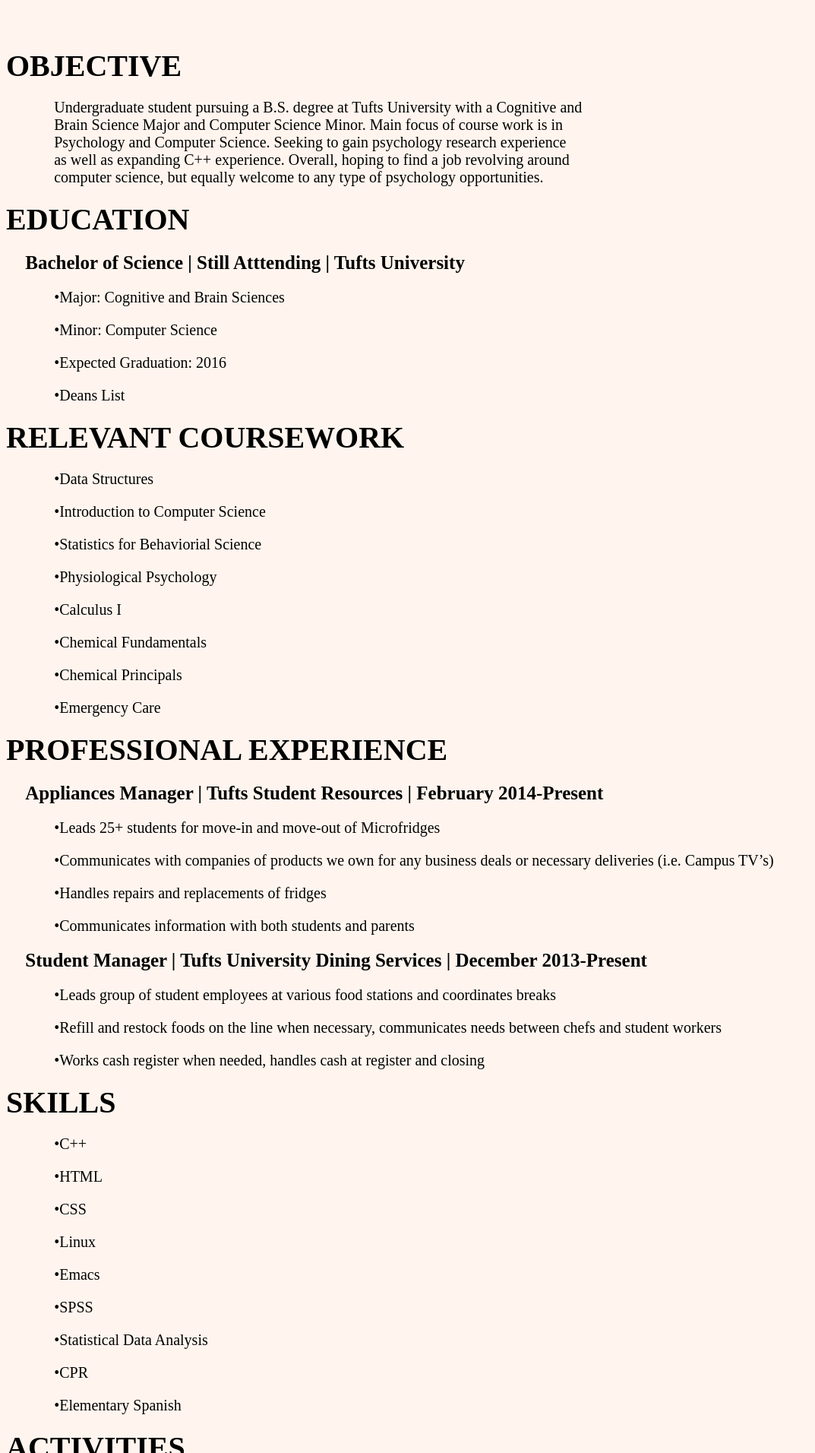
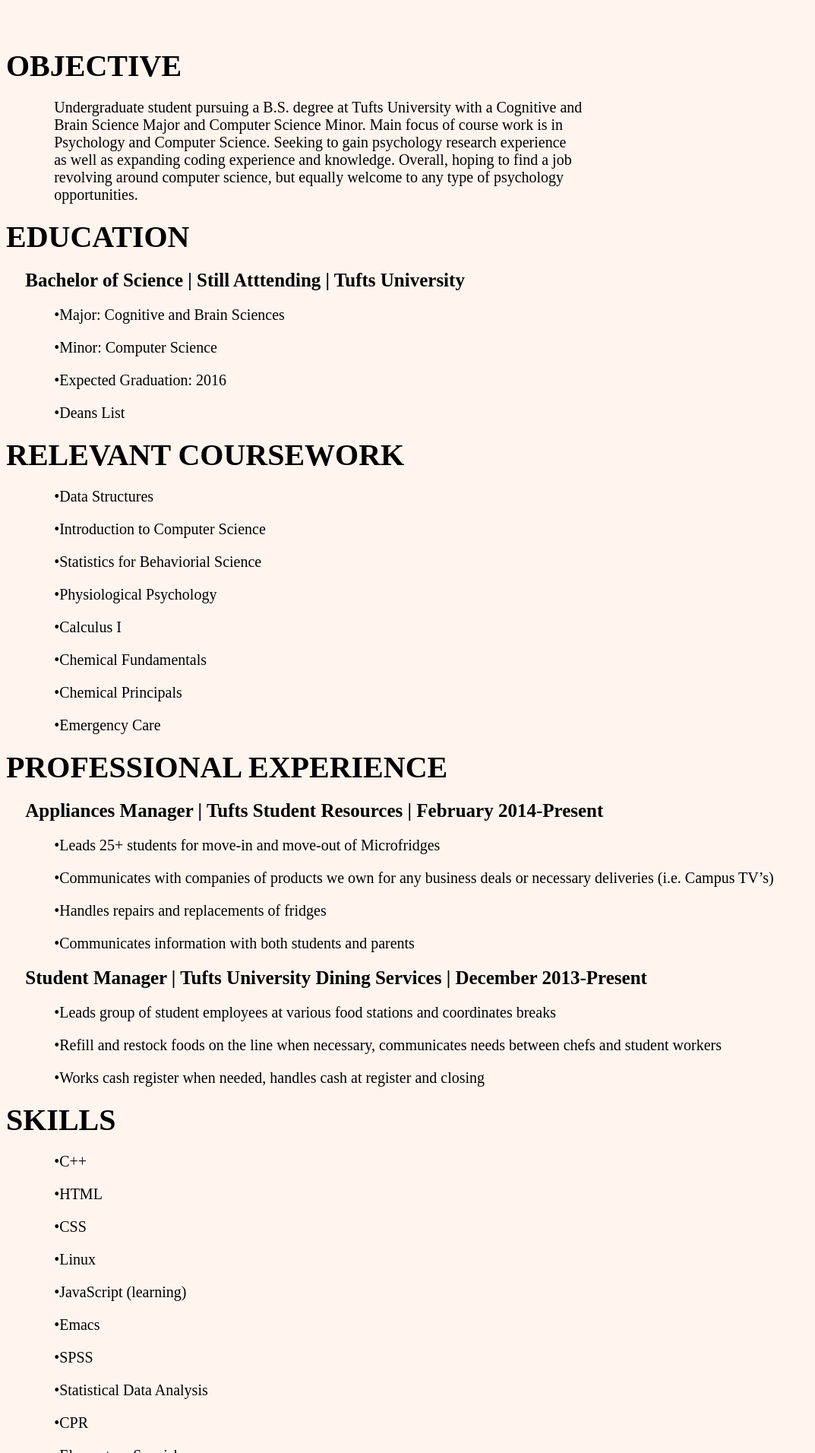
Before and after one commit to aholton001/aholton001.github.io, a plain HTML site: page resume.html in a window 1280 px wide. Shown: the part 220-2132 px from the top of the page at 76% size, without its empty margins (0-1073 px from the left). Drawn offline with Linux system fonts and the light colour scheme.

Commit message:
adding class examples

```diff
--- a/resume.html
+++ b/resume.html
@@ -13,7 +13,7 @@
 		<div>
 			<p><span class="title">OBJECTIVE</span></p>
 			<div id="objective">
-				<p>Undergraduate student pursuing a B.S. degree at Tufts University with a Cognitive and Brain Science Major and Computer Science Minor. Main focus of course work is in Psychology and Computer Science. Seeking to gain psychology research experience as well as expanding C++ experience. Overall, hoping to find a job revolving around computer science, but equally welcome to any type of psychology opportunities.</p>
+				<p>Undergraduate student pursuing a B.S. degree at Tufts University with a Cognitive and Brain Science Major and Computer Science Minor. Main focus of course work is in Psychology and Computer Science. Seeking to gain psychology research experience as well as expanding coding experience and knowledge. Overall, hoping to find a job revolving around computer science, but equally welcome to any type of psychology opportunities.</p>
 			</div>
 		</div>
 		<div>
@@ -62,6 +62,7 @@
 				<p>•HTML</p>
 				<p>•CSS</p>
 				<p>•Linux</p>
+				<p>•JavaScript (learning)</p>
 				<p>•Emacs</p>
 				<p>•SPSS</p>
 				<p>•Statistical Data Analysis</p>
@@ -84,3 +85,4 @@
 			</div>
 		</div>
 	</body>
+<html>
```
Also changed, not shown: bio.html (+1 -1 lines).
